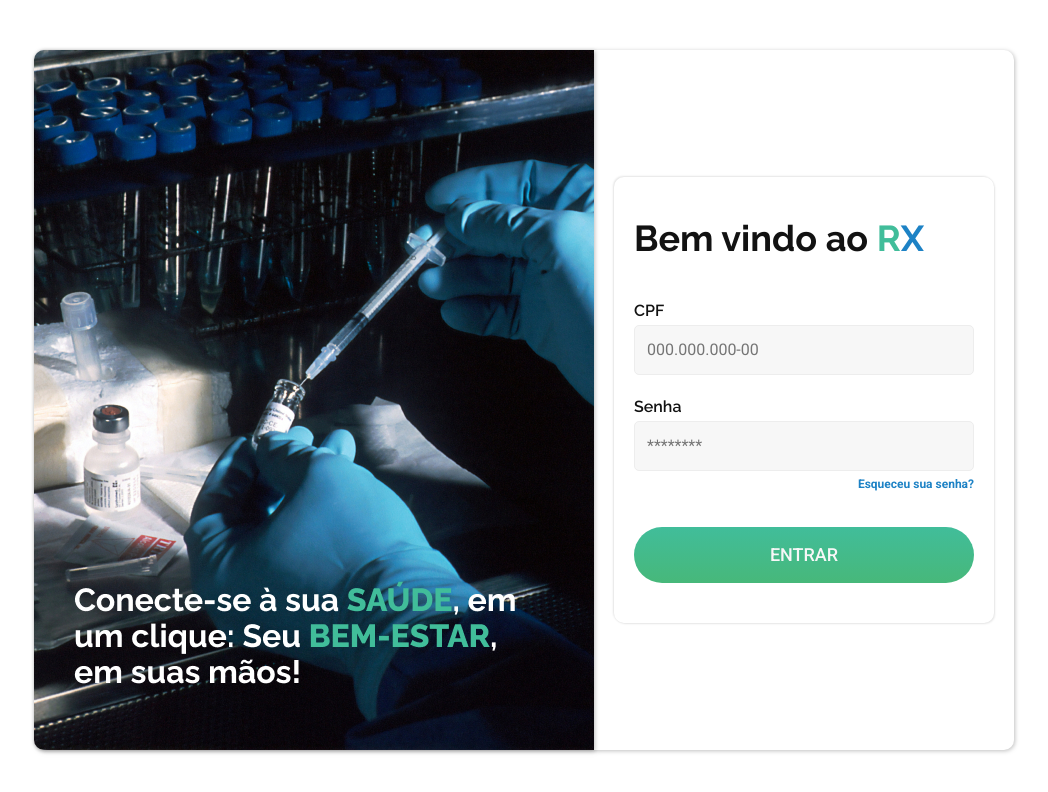
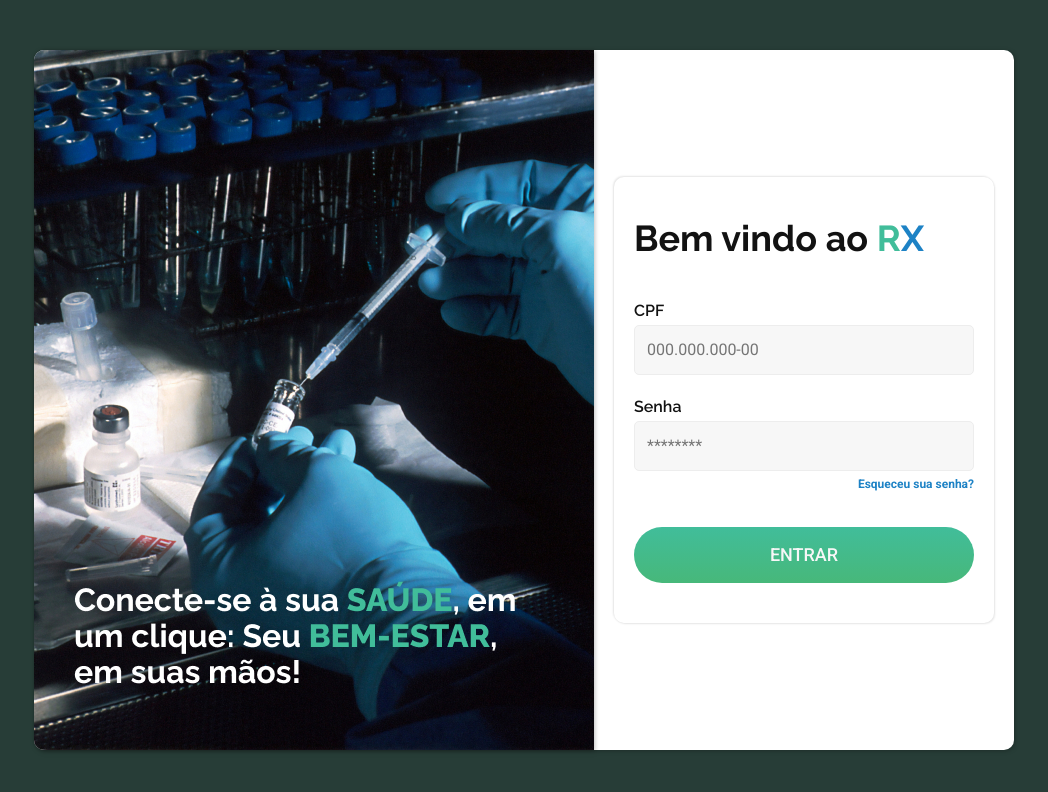
Before and after one commit to LuisFMQC/konsist-laudos, a React (Create React App) app: page / in a window 1280 px wide. Shown: the top 792 px of the page, without its empty margins (116-1164 px from the left). Built offline with nearby package versions, Linux system fonts and the light colour scheme; the HTML template or start-up script is replaced by a standard one.

Commit message:
alteração do fundo da tela de login

```diff
--- a/src/Components/Login/Login.module.css
+++ b/src/Components/Login/Login.module.css
@@ -1,3 +1,9 @@
 .login {
   background: #273d37;
 }
+
+.forms {
+  background: #273d37;
+  width: 100vw;
+  height: 100vh;
+}
```
